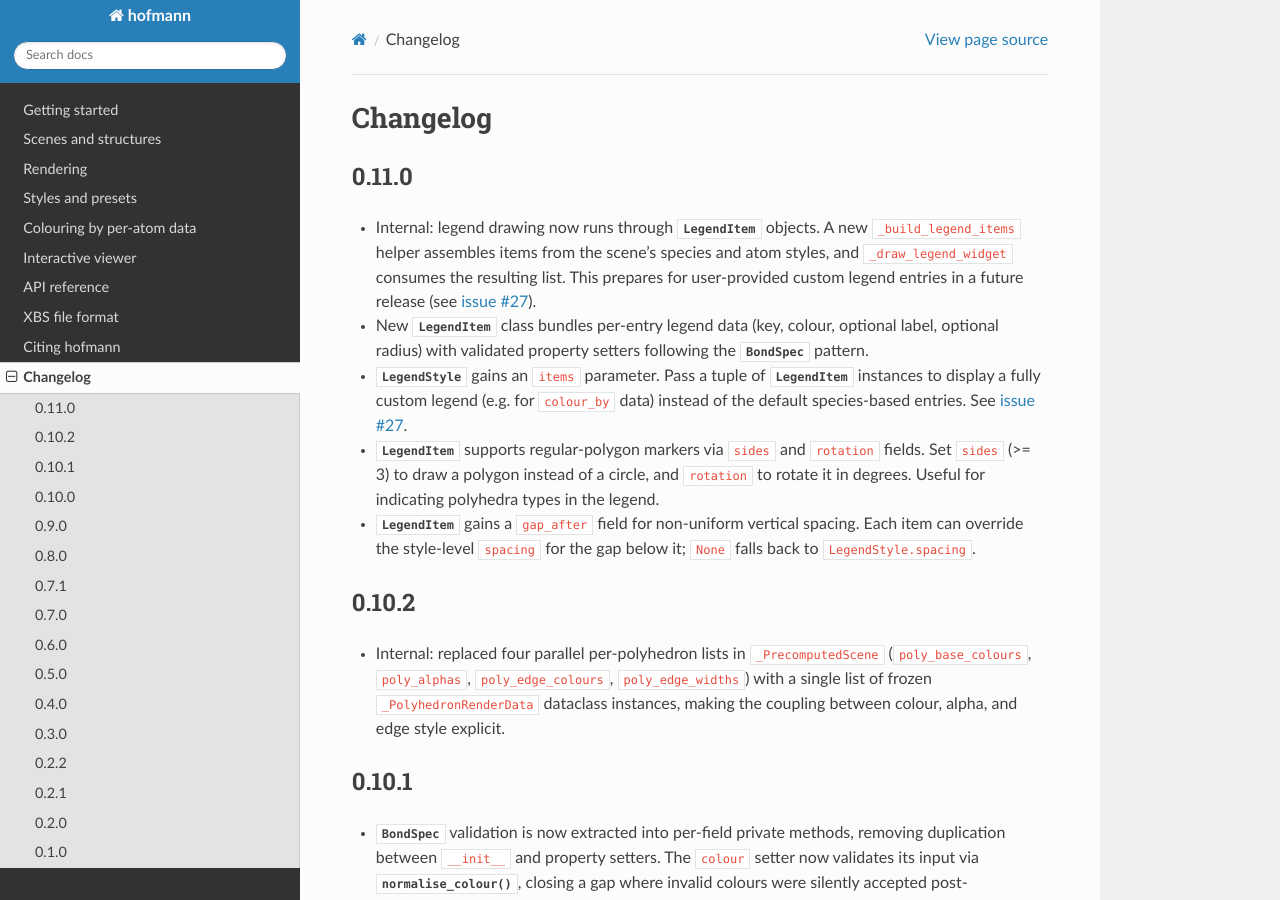
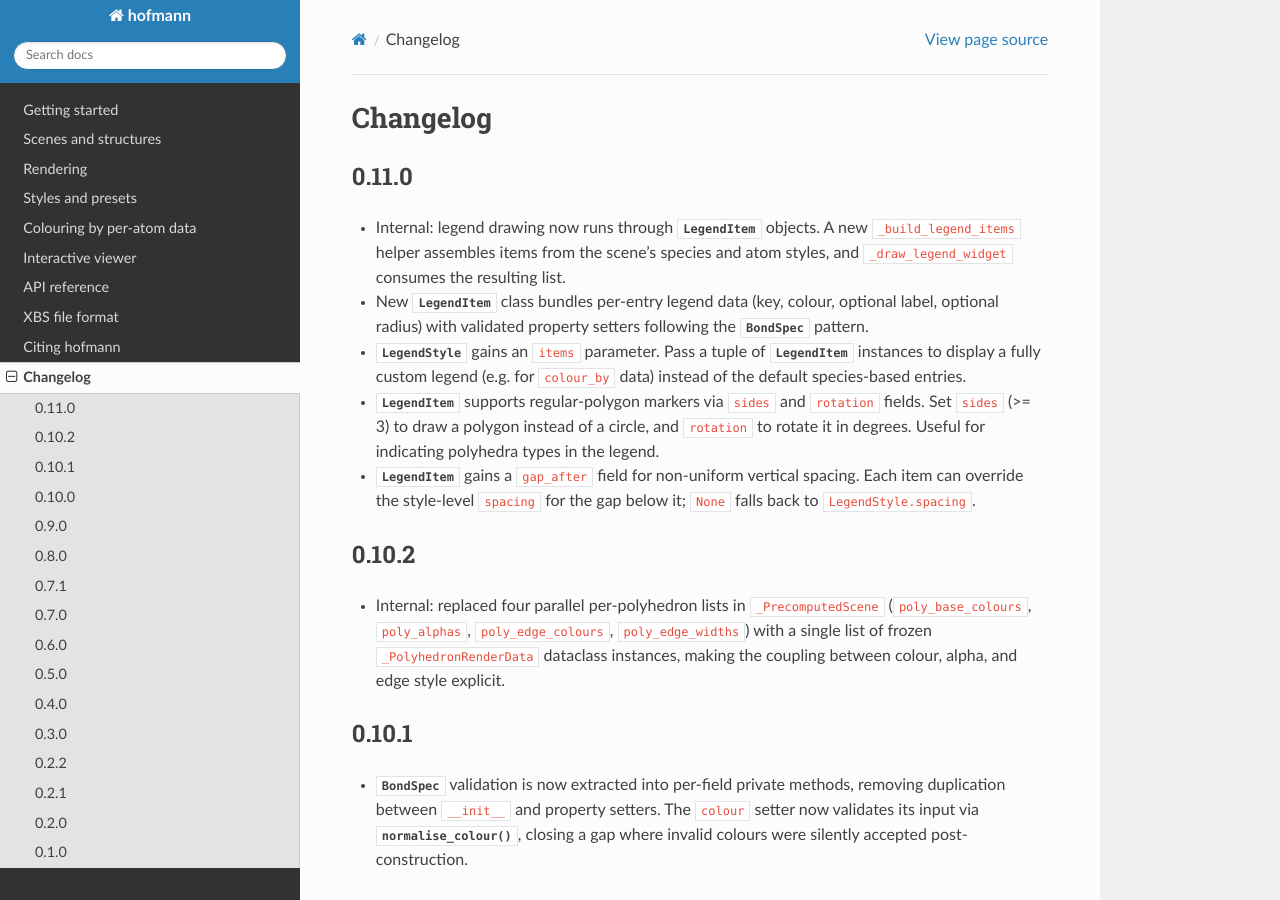
Before and after one commit to bjmorgan/hofmann, a Sphinx documentation site: the page built from docs/changelog.rst, in a window 1280 px wide and 900 px high. Built offline with Sphinx 7.4.7 and the Read the Docs theme 3.1.0, drawn with Linux system fonts in a browser that asks for light colours.

Commit message:
Remove issue references from changelog and revert extlinks
The changelog is user-facing documentation; issue tracking references
belong in the PR, not the changelog.  With no remaining :issue: uses,
the extlinks extension is no longer needed.

```diff
--- a/docs/changelog.rst
+++ b/docs/changelog.rst
@@ -7,8 +7,7 @@ Changelog
 - Internal: legend drawing now runs through :class:`~hofmann.LegendItem`
   objects.  A new ``_build_legend_items`` helper assembles items from the
   scene's species and atom styles, and ``_draw_legend_widget`` consumes
-  the resulting list.  This prepares for user-provided custom legend
-  entries in a future release (see :issue:`27`).
+  the resulting list.
 
 - New :class:`~hofmann.LegendItem` class bundles per-entry legend data
   (key, colour, optional label, optional radius) with validated property
@@ -17,7 +16,7 @@ Changelog
 - :class:`~hofmann.LegendStyle` gains an ``items`` parameter.  Pass a
   tuple of :class:`~hofmann.LegendItem` instances to display a fully
   custom legend (e.g. for ``colour_by`` data) instead of the default
-  species-based entries.  See :issue:`27`.
+  species-based entries.
 
 - :class:`~hofmann.LegendItem` supports regular-polygon markers via
   ``sides`` and ``rotation`` fields.  Set ``sides`` (>= 3) to draw
--- a/docs/conf.py
+++ b/docs/conf.py
@@ -9,17 +9,10 @@ extensions = [
     "sphinx.ext.autodoc",
     "sphinx.ext.napoleon",
     "sphinx.ext.intersphinx",
-    "sphinx.ext.extlinks",
     "sphinx.ext.viewcode",
     "matplotlib.sphinxext.plot_directive",
     "sphinx_autodoc_typehints",
 ]
-
-# -- External links (for :issue:`N` shorthand) -------------------------------
-
-extlinks = {
-    "issue": ("https://github.com/bjmorgan/hofmann/issues/%s", "issue #%s"),
-}
 
 # -- General configuration ---------------------------------------------------
 
```
